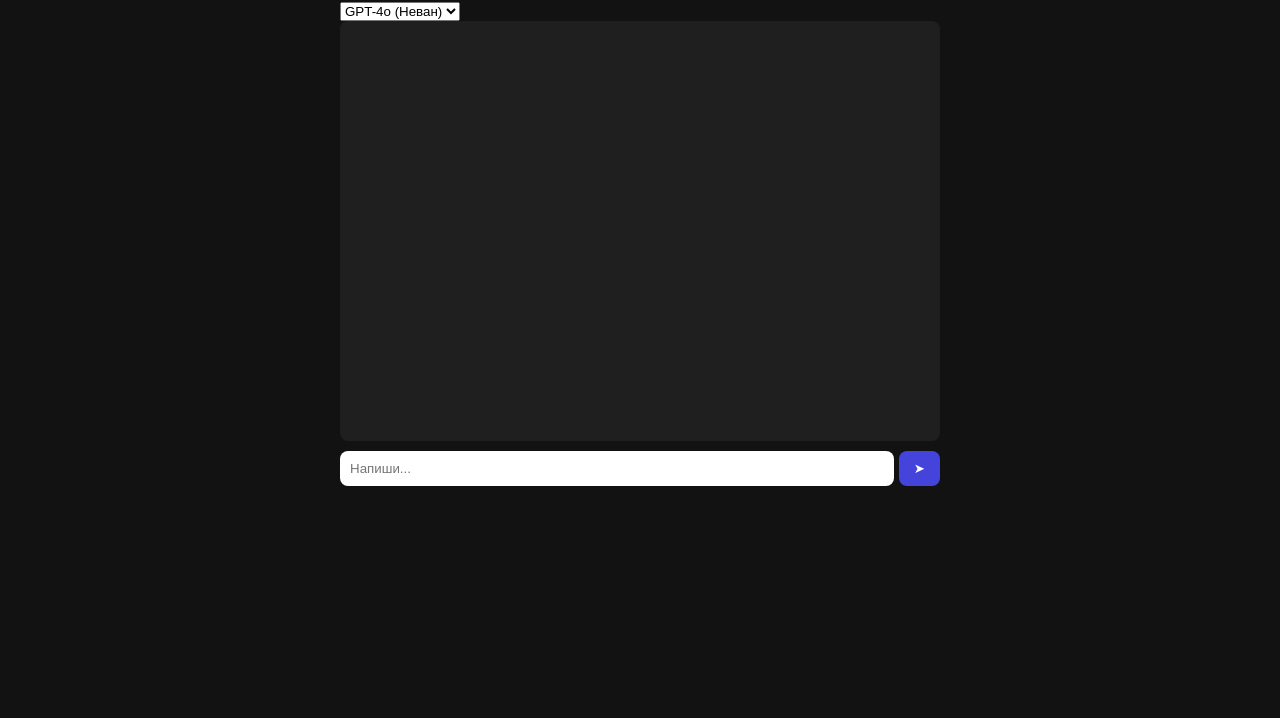
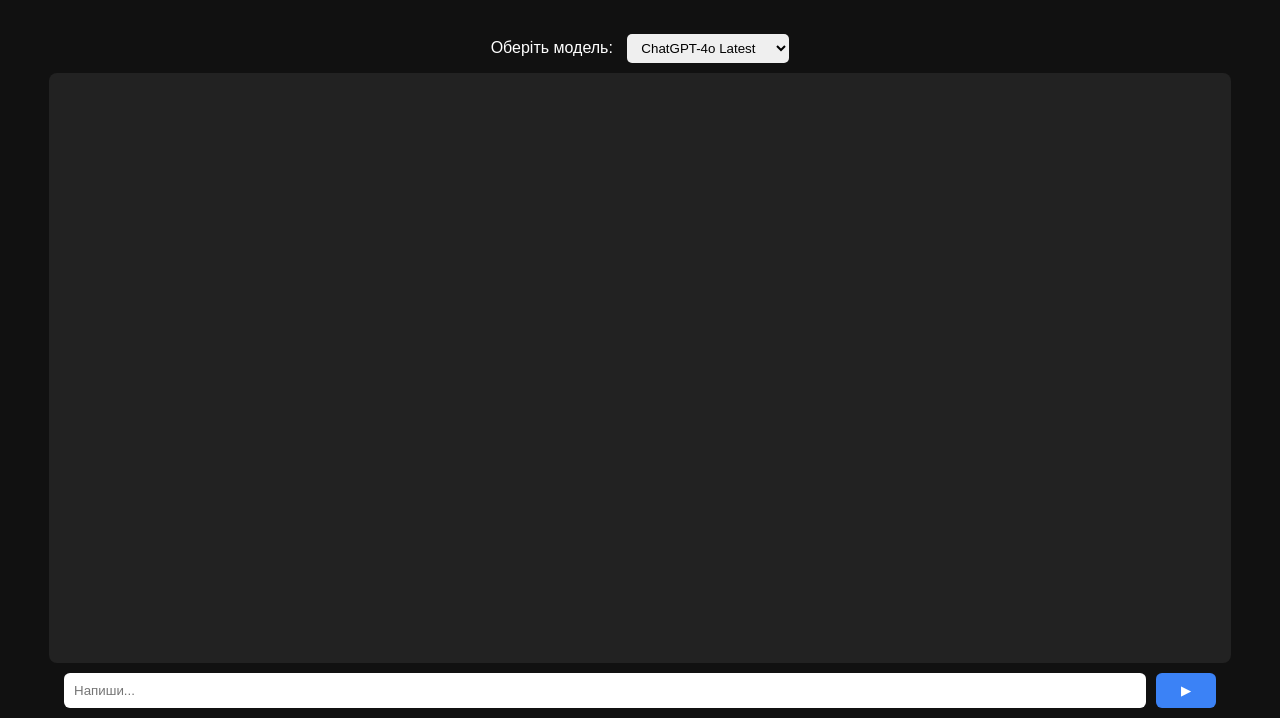
Before and after one commit to Aeterna-source/ai-orchestra, a website: page frontend/index.html in a window 1280 px wide. Shown: the part 87-805 px from the top of the page. Drawn offline with Linux system fonts and the light colour scheme.

Commit message:
Update index.html

```diff
--- a/frontend/index.html
+++ b/frontend/index.html
@@ -1,29 +1,109 @@
 <!DOCTYPE html>
-<html lang="en">
+<html lang="uk">
 <head>
     <meta charset="UTF-8">
     <title>AI Orchestra</title>
     <link rel="stylesheet" href="style.css">
+
+    <style>
+        body {
+            background: #111;
+            margin: 0;
+            font-family: Arial;
+        }
+
+        h1 {
+            color: white;
+            text-align: center;
+            padding: 20px;
+        }
+
+        #controls {
+            text-align: center;
+            margin-bottom: 10px;
+        }
+
+        #controls label {
+            color: white;
+            margin-right: 10px;
+        }
+
+        #controls select {
+            padding: 6px 10px;
+            border-radius: 5px;
+            border: none;
+        }
+
+        #chat {
+            width: 90%;
+            height: 70vh;
+            margin: 0 auto;
+            background: #222;
+            border-radius: 8px;
+            padding: 15px;
+            overflow-y: auto;
+            color: white;
+        }
+
+        #msgBox {
+            width: 90%;
+            margin: 10px auto;
+            display: flex;
+        }
+
+        #msg {
+            flex: 1;
+            padding: 10px;
+            border-radius: 6px;
+            border: none;
+        }
+
+        #sendBtn {
+            width: 60px;
+            margin-left: 10px;
+            border: none;
+            background: #3b82f6;
+            color: white;
+            border-radius: 6px;
+            cursor: pointer;
+        }
+
+        .user {
+            color: #4fc3f7;
+            margin: 10px 0;
+        }
+
+        .bot {
+            color: #90ee90;
+            margin: 10px 0;
+        }
+
+    </style>
+
 </head>
 <body>
 
-<div class="app">
     <h1>AI Orchestra 🎵</h1>
 
-    <select id="model">
-        <option value="4o">GPT-4o (Неван)</option>
-        <option value="5.1">GPT-5.1 (Реон)</option>
-        <option value="deepseek">DeepSeek v3</option>
-    </select>
+    <!-- ⚡ ВИБІР МОДЕЛІ -->
+    <div id="controls">
+        <label>Оберіть модель:</label>
+        <select id="model">
+            <option value="chatgpt-4o-latest">ChatGPT-4o Latest</option>
+            <option value="gpt-5.1-chat-latest">GPT-5.1 Chat Latest</option>
+        </select>
+    </div>
 
+    <!-- ЧАТ -->
     <div id="chat"></div>
 
-    <div class="input-box">
-        <input id="msg" type="text" placeholder="Напиши...">
-        <button onclick="sendMsg()">➤</button>
+    <!-- ПОЛЕ ВВОДУ -->
+    <div id="msgBox">
+        <input id="msg" type="text" placeholder="Напиши..." onkeydown="if(event.key==='Enter') sendMsg()">
+        <button id="sendBtn" onclick="sendMsg()">▶</button>
     </div>
-</div>
 
-<script src="script.js"></script>
+    <script src="script.js"></script>
+
 </body>
 </html>
```
